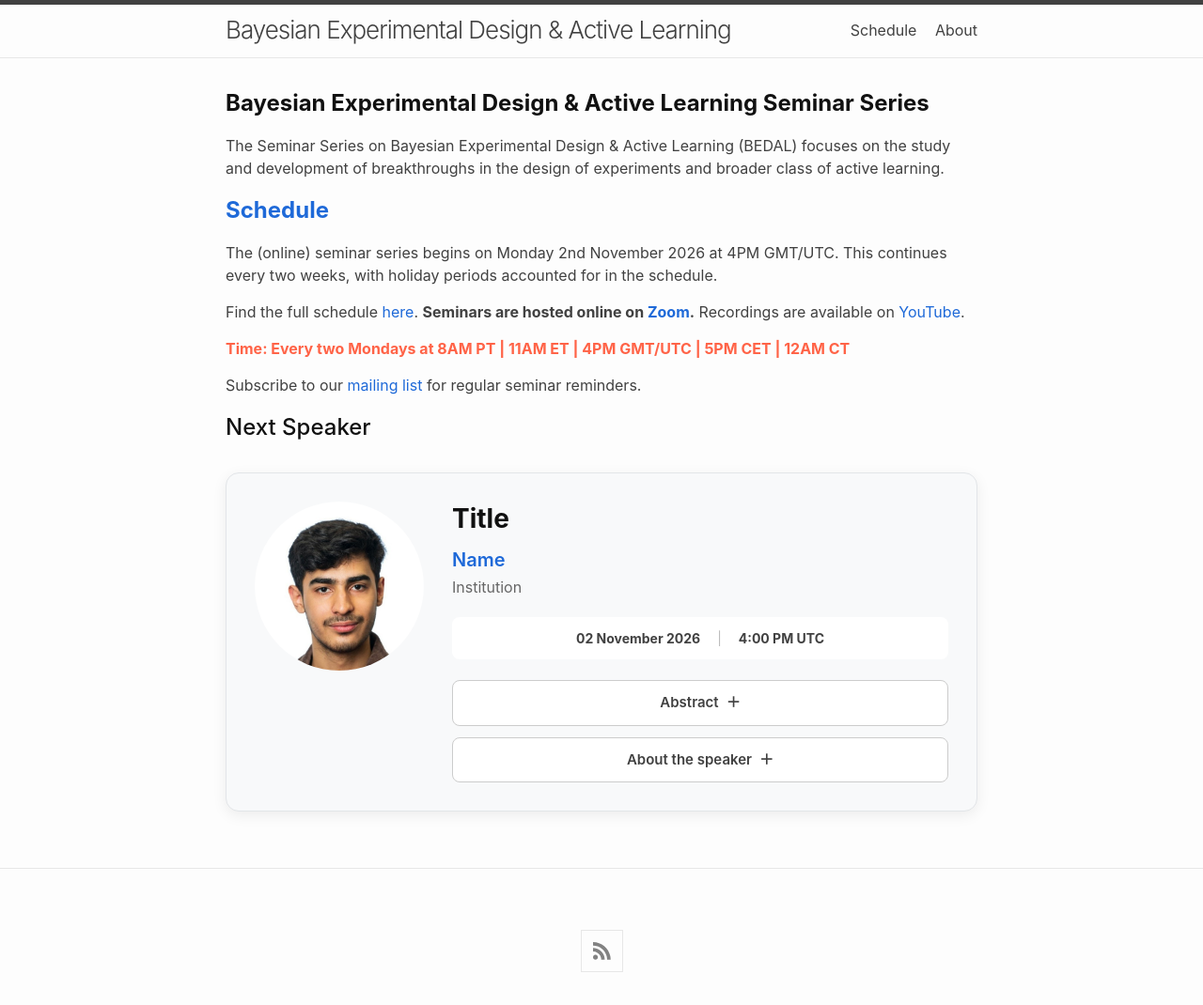
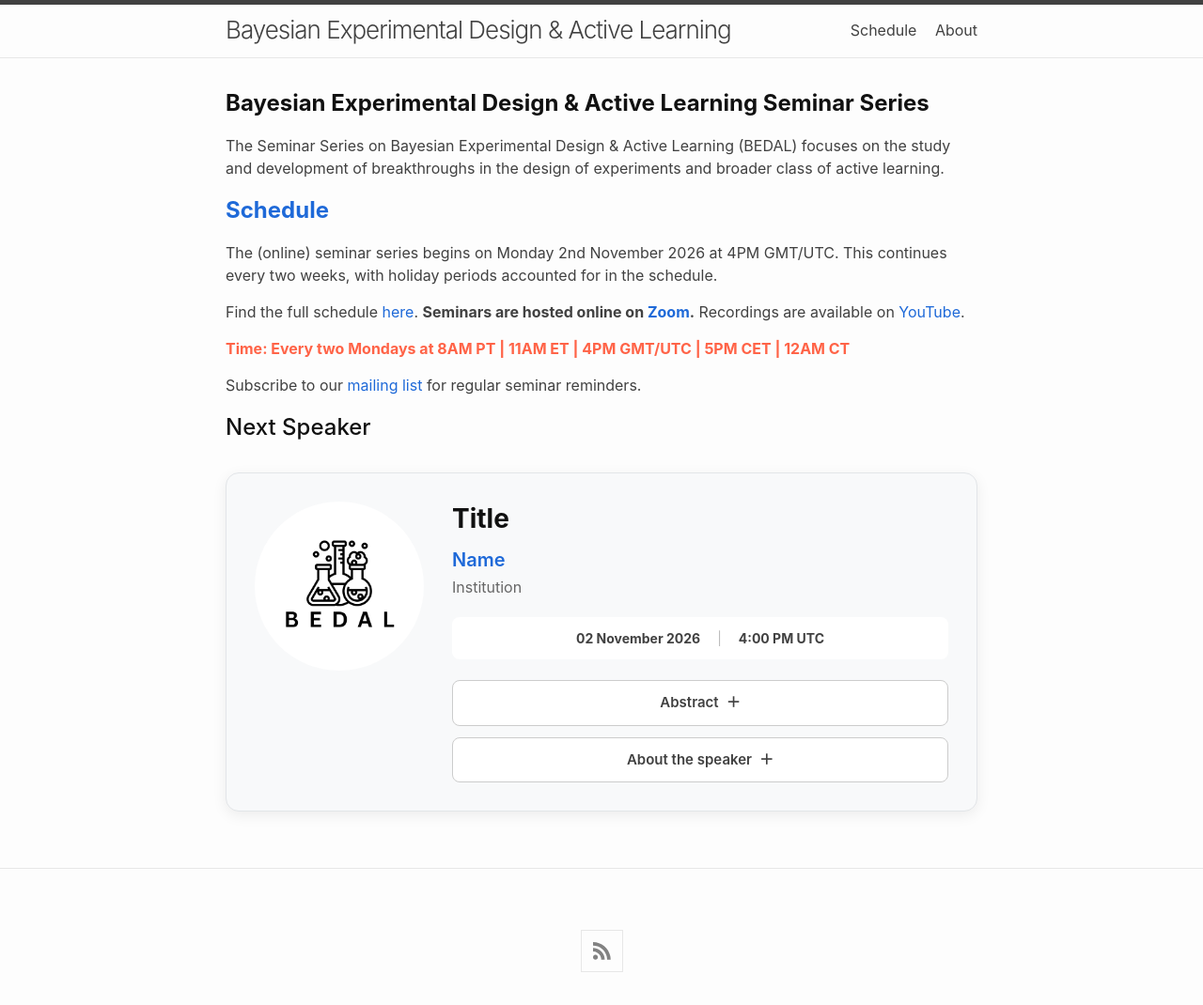
Before and after one commit to bayesiandesign/seminar, a Jekyll site: the page built from README.md, in a window 1280 px wide. Shown: the whole page at 94% size. Built offline with Jekyll 4.4.1, drawn with Linux system fonts in a browser that asks for light colours; nearby versions of some CDN libraries; our own code applies the rules of GitHub Pages for plain Markdown files.

Commit message:
Update home.html

```diff
--- a/_layouts/home.html
+++ b/_layouts/home.html
@@ -19,7 +19,7 @@ layout: default
 
   <div class="speaker-card">
 
-  <div class="speaker-photo-container"> <img src="{{ '/assets/images/organisers/yasir.jpg' | relative_url }}" alt="Yasir Barlas" class="speaker-photo"> </div>
+  <div class="speaker-photo-container"> <img src="{{ '/assets/images/favicon.svg' | relative_url }}" alt="Name" class="speaker-photo"> </div>
 
   <div class="speaker-info">
 
```
